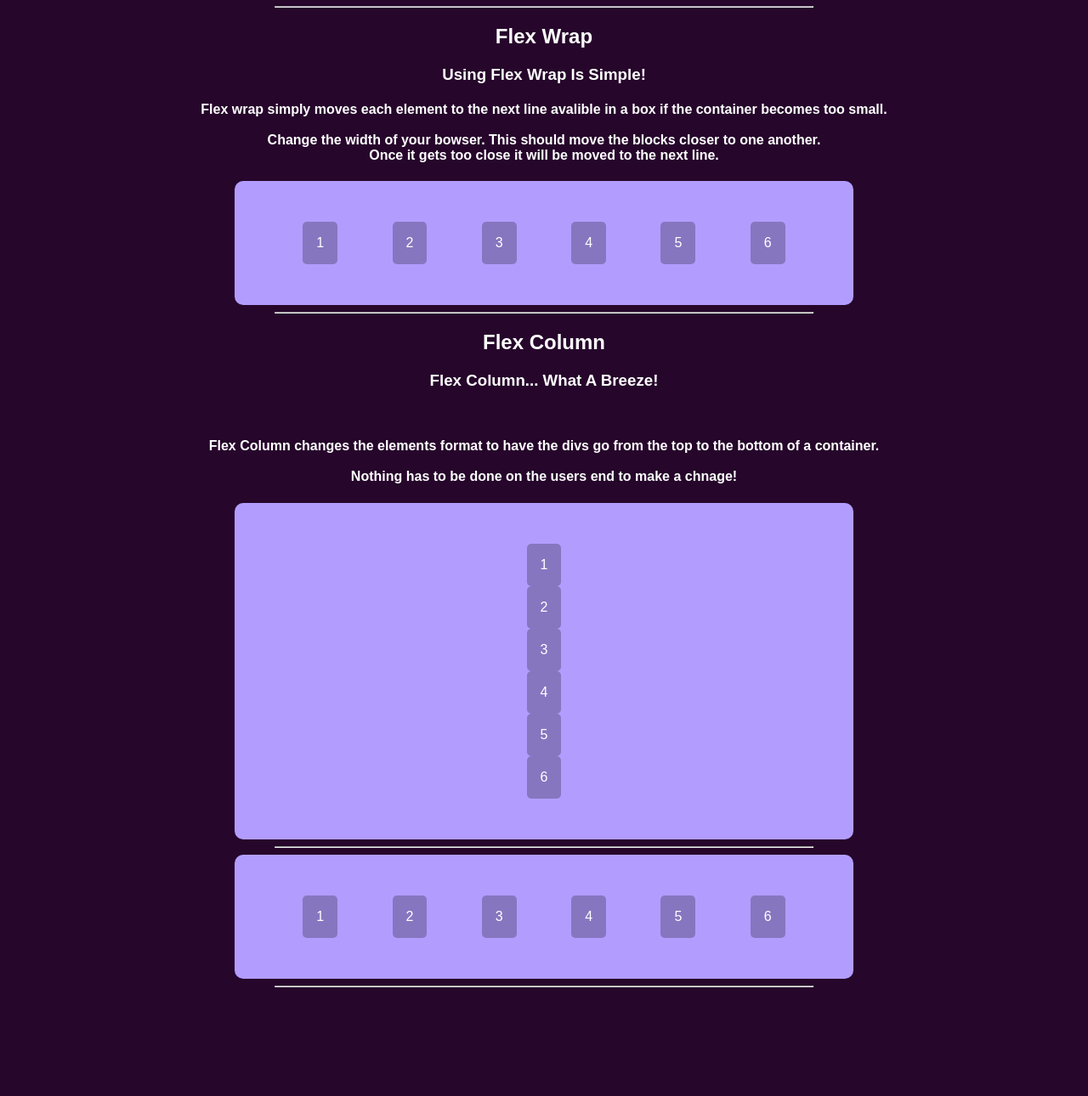
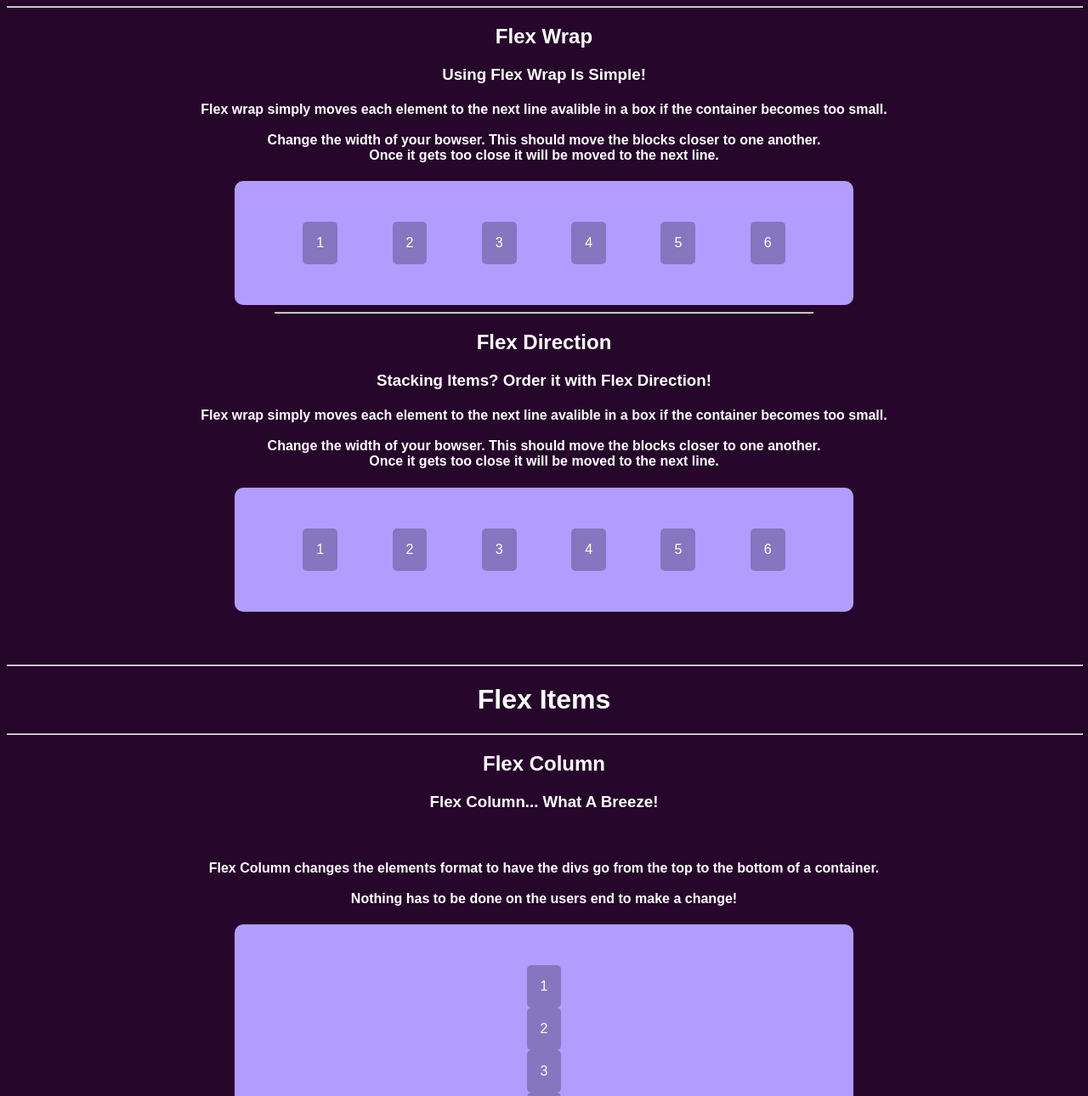
Before and after one commit to oaisd-ctc/flex-box-demo-Dylan-Walters-Student, a plain HTML site: page index.html in a window 1280 px wide. Shown: the part 73-1363 px from the top of the page at 85% size. Before the commit the page ends 1243 px from the top, so only its background shows below. Drawn offline with Linux system fonts and the light colour scheme.

Commit message:
added flex containers, items, and organized

```diff
--- a/CSS/main.css
+++ b/CSS/main.css
@@ -37,3 +37,8 @@ hr {
 #flex-column {
     flex-direction: column;
 }
+
+#hr {
+    width: 100%;
+    max-width: 100%;
+}
--- a/index.html
+++ b/index.html
@@ -9,8 +9,9 @@
     </head>
 
     <body>
-        <div class="text"><h1>Flex Box</h1></div>
-        <hr>
+        <div class="text"><h1>Flex Containers</h1></div>
+        <hr id="hr">
+
     <div class="Flex-Wrap">
         <h2 class="text">Flex Wrap</h2>
         <h3 class="text">Using Flex Wrap Is Simple!</h3>
@@ -30,16 +31,17 @@
         </div>
     </div>
             <hr>
-    <div class="flex-column">
-        <h2 class="text">Flex Column</h2>
-        <h3 class="text">Flex Column... What A Breeze!</h3>
-        <h4 class="text">
+
+    <div class="flex-Direction">
+        <h2 class="text">Flex Direction</h2>
+        <h3 class="text">Stacking Items? Order it with Flex Direction!</h3>
+        <h4 class="text">Flex wrap simply moves each element to the next line avalible in a box if the container becomes too small.
             <br>
-            <br>Flex Column changes the elements format to have the divs go from the top to the bottom of a container.
+            <br>Change the width of your bowser. This should move the blocks closer to one another.
+            <br>Once it gets too close it will be moved to the next line.
             <br>
-            <br>Nothing has to be done on the users end to make a chnage!
         </h4>
-        <div class="flex-container" id="flex-column">
+            <div class="flex-container">
             <div class="flex-box">1</div>
             <div class="flex-box">2</div>
             <div class="flex-box">3</div>
@@ -48,9 +50,23 @@
             <div class="flex-box">6</div>
         </div>
     </div>
-            <hr>
-    <div>
-        <div class="flex-container">
+            <br>
+            <br>
+            <br>
+            <hr id="hr">
+            <div class="text"><h1>Flex Items</h1></div>
+            <hr id="hr">
+
+    <div class="flex-column">
+        <h2 class="text">Flex Column</h2>
+        <h3 class="text">Flex Column... What A Breeze!</h3>
+        <h4 class="text">
+            <br>
+            <br>Flex Column changes the elements format to have the divs go from the top to the bottom of a container.
+            <br>
+            <br>Nothing has to be done on the users end to make a change!
+        </h4>
+        <div class="flex-container" id="flex-column">
             <div class="flex-box">1</div>
             <div class="flex-box">2</div>
             <div class="flex-box">3</div>
```
